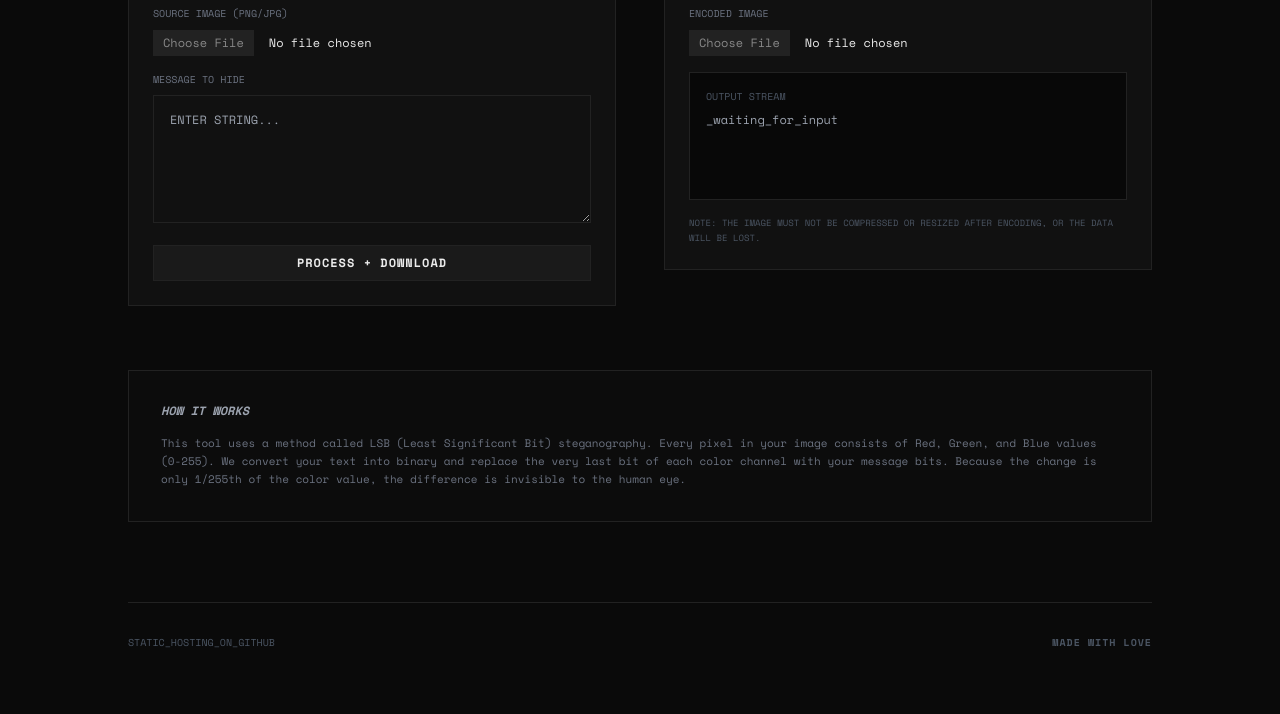
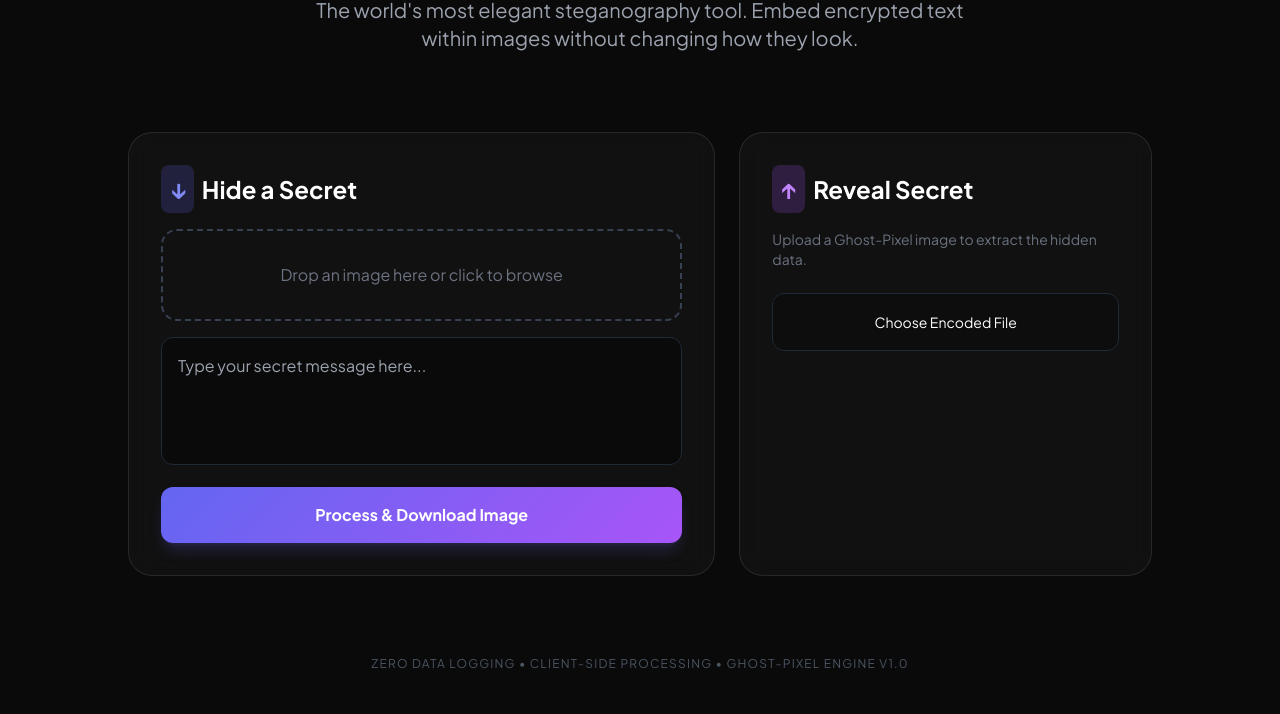
Before and after one commit to murtspad1010/ghost-pixel, a plain HTML site: page index.html in a window 1280 px wide. Shown: the part 248-962 px from the top of the page. Drawn offline with nearby package versions, Linux system fonts and the light colour scheme.

Commit message:
Update index.html

```diff
--- a/index.html
+++ b/index.html
@@ -3,160 +3,132 @@
 <head>
     <meta charset="UTF-8">
     <meta name="viewport" content="width=device-width, initial-scale=1.0">
-    <title>GHOST_PIXEL // LSB Steganography Tool</title>
+    <title>GHOST-PIXEL | Hidden in Plain Sight</title>
     <script src="https://cdn.tailwindcss.com"></script>
     <style>
-        @import url('https://fonts.googleapis.com/css2?family=Space+Mono:wght@400;700&display=swap');
+        @import url('https://fonts.googleapis.com/css2?family=Plus+Jakarta+Sans:wght@300;400;700&display=swap');
 
-        :root {
-            --bg: #0a0a0a;
-            --panel: #111111;
-            --accent: #00ff41; /* Matrix Green */
-            --border: #222222;
+        body {
+            font-family: 'Plus Jakarta Sans', sans-serif;
+            background: #0a0a0a;
+            color: white;
+            overflow-x: hidden;
         }
 
-        body {
-            font-family: 'Space Mono', monospace;
-            background-color: var(--bg);
-            color: #ececec;
+        .bento-card {
+            background: rgba(255, 255, 255, 0.03);
+            border: 1px solid rgba(255, 255, 255, 0.1);
+            backdrop-filter: blur(10px);
+            border-radius: 24px;
+            transition: all 0.3s ease;
         }
 
-        .pixel-border { border: 1px solid var(--border); }
-
-        .btn {
-            background: #1a1a1a;
-            border: 1px solid var(--border);
-            padding: 8px 16px;
-            transition: all 0.15s ease;
-            text-transform: uppercase;
-            font-size: 12px;
-            letter-spacing: 1px;
+        .bento-card:hover {
+            border-color: #6366f1;
+            background: rgba(255, 255, 255, 0.05);
         }
 
-        .btn:hover {
-            border-color: var(--accent);
-            color: var(--accent);
+        .glow-text {
+            text-shadow: 0 0 20px rgba(99, 102, 241, 0.5);
         }
 
-        .status-dot {
-            height: 8px;
-            width: 8px;
-            background-color: var(--accent);
-            border-radius: 50%;
-            display: inline-block;
-            margin-right: 8px;
-            box-shadow: 0 0 8px var(--accent);
-        }
-
-        input[type="file"]::file-selector-button {
-            background: #222;
-            color: #888;
-            border: none;
-            padding: 5px 10px;
-            margin-right: 15px;
-            cursor: pointer;
-        }
-
-        textarea {
-            background: transparent;
-            border: 1px solid var(--border);
-            color: var(--accent);
-            resize: none;
-        }
-
-        textarea:focus {
-            outline: none;
-            border-color: #444;
+        .gradient-btn {
+            background: linear-gradient(135deg, #6366f1 0%, #a855f7 100%);
         }
     </style>
 </head>
-<body class="p-6 md:p-16">
+<body class="p-4 md:p-8">
 
-    <!-- HEADER -->
-    <header class="max-w-5xl mx-auto flex flex-col md:flex-row justify-between items-start md:items-end mb-12 border-b border-[#222] pb-6">
-        <div>
-            <h1 class="text-2xl font-700 tracking-tighter">GHOST_PIXEL <span class="text-xs font-normal opacity-50">v1.0.4</span></h1>
-            <p class="text-xs text-gray-500 mt-1 uppercase">Least Significant Bit (LSB) Image Encoder</p>
+    <!-- LANDING PAGE NAVIGATION -->
+    <nav class="max-w-6xl mx-auto flex justify-between items-center mb-16">
+        <div class="text-xl font-bold tracking-tighter italic">GHOST-PIXEL</div>
+        <div class="hidden md:flex gap-8 text-sm text-gray-400">
+            <span>Encrypted</span>
+            <span>Serverless</span>
+            <span>Private</span>
         </div>
-        <div class="mt-4 md:mt-0 flex items-center">
-            <span class="status-dot"></span>
-            <span class="text-[10px] uppercase tracking-widest text-gray-400">Local Engine Active</span>
-        </div>
+    </nav>
+
+    <!-- HERO SECTION -->
+    <header class="max-w-4xl mx-auto text-center mb-20">
+        <h1 class="text-6xl md:text-8xl font-bold mb-6 tracking-tight">
+            Hide it in <span class="text-indigo-500 glow-text">Pixels.</span>
+        </h1>
+        <p class="text-gray-400 text-lg md:text-xl max-w-2xl mx-auto">
+            The world's most elegant steganography tool. Embed encrypted text within images without changing how they look.
+        </p>
     </header>
 
-    <!-- MAIN GRID -->
-    <main class="max-w-5xl mx-auto grid grid-cols-1 md:grid-cols-2 gap-12">
+    <!-- MAIN APP INTERFACE -->
+    <main class="max-w-5xl mx-auto grid grid-cols-1 md:grid-cols-12 gap-6">
 
-        <!-- ENCODE COLUMN -->
-        <section class="space-y-6">
-            <h2 class="text-xs font-bold uppercase border-l-2 border-green-500 pl-3">01. Inject Secret</h2>
+        <!-- ENCODE SECTION (HIDE) -->
+        <div class="md:col-span-7 bento-card p-8">
+            <h3 class="text-2xl font-bold mb-4 flex items-center gap-2">
+                <span class="p-2 bg-indigo-500/20 rounded-lg text-indigo-400">↓</span> Hide a Secret
+            </h3>
+            <div class="space-y-4">
+                <label class="block border-2 border-dashed border-gray-700 rounded-2xl p-8 text-center cursor-pointer hover:border-indigo-500 transition">
+                    <input type="file" id="upload-img" accept="image/*" class="hidden">
+                    <p id="upload-status" class="text-gray-500">Drop an image here or click to browse</p>
+                </label>
 
-            <div class="pixel-border p-6 space-y-4 bg-[#111]">
-                <div>
-                    <label class="block text-[10px] text-gray-500 uppercase mb-2">Source Image (PNG/JPG)</label>
-                    <input type="file" id="upload-img" accept="image/*" class="text-xs w-full">
-                </div>
+                <textarea id="secret-msg" placeholder="Type your secret message here..."
+                    class="w-full bg-black/40 border border-gray-800 rounded-xl p-4 h-32 focus:ring-2 ring-indigo-500 outline-none resize-none"></textarea>
 
-                <div>
-                    <label class="block text-[10px] text-gray-500 uppercase mb-2">Message to Hide</label>
-                    <textarea id="secret-msg" class="w-full h-32 p-4 text-xs" placeholder="ENTER STRING..."></textarea>
-                </div>
+                <button onclick="encodeImage()" class="w-full gradient-btn text-white font-bold py-4 rounded-xl shadow-lg shadow-indigo-500/20">
+                    Process & Download Image
+                </button>
+            </div>
+        </div>
 
-                <button onclick="encodeImage()" class="btn w-full font-bold">Process + Download</button>
+        <!-- DECODE SECTION (REVEAL) -->
+        <div class="md:col-span-5 bento-card p-8 flex flex-col justify-between">
+            <div>
+                <h3 class="text-2xl font-bold mb-4 flex items-center gap-2">
+                    <span class="p-2 bg-purple-500/20 rounded-lg text-purple-400">↑</span> Reveal Secret
+                </h3>
+                <p class="text-gray-500 text-sm mb-6">Upload a Ghost-Pixel image to extract the hidden data.</p>
+
+                <label class="block border border-gray-800 bg-black/20 rounded-xl p-4 text-center cursor-pointer hover:bg-black/40 mb-4">
+                    <input type="file" id="decode-img" accept="image/*" class="hidden">
+                    <span class="text-sm">Choose Encoded File</span>
+                </label>
             </div>
-        </section>
 
-        <!-- DECODE COLUMN -->
-        <section class="space-y-6">
-            <h2 class="text-xs font-bold uppercase border-l-2 border-gray-600 pl-3">02. Extract Secret</h2>
-
-            <div class="pixel-border p-6 space-y-4 bg-[#111]">
-                <div>
-                    <label class="block text-[10px] text-gray-500 uppercase mb-2">Encoded Image</label>
-                    <input type="file" id="decode-img" accept="image/*" class="text-xs w-full">
-                </div>
-
-                <div class="h-32 pixel-border bg-black/50 p-4 overflow-y-auto">
-                    <label class="block text-[10px] text-gray-600 uppercase mb-2">Output Stream</label>
-                    <div id="decoded-text" class="text-xs text-gray-400 break-all">_waiting_for_input</div>
-                </div>
-
-                <div class="text-[9px] text-gray-600 leading-relaxed uppercase">
-                    Note: The image must not be compressed or resized after encoding, or the data will be lost.
-                </div>
+            <div id="decoded-msg-box" class="hidden mt-4 p-4 bg-indigo-500/10 border border-indigo-500/30 rounded-xl">
+                <p class="text-xs uppercase text-indigo-400 font-bold mb-2">Message Found:</p>
+                <p id="decoded-text" class="text-white break-all"></p>
             </div>
-        </section>
+        </div>
 
     </main>
 
-    <!-- THEORY SECTION -->
-    <article class="max-w-5xl mx-auto mt-16 p-8 border border-[#222] bg-[#0c0c0c]">
-        <h3 class="text-xs font-bold uppercase mb-4 text-gray-400 italic">How it works</h3>
-        <p class="text-[11px] text-gray-500 leading-relaxed">
-            This tool uses a method called LSB (Least Significant Bit) steganography. Every pixel in your image consists of Red, Green, and Blue values (0-255). We convert your text into binary and replace the very last bit of each color channel with your message bits. Because the change is only 1/255th of the color value, the difference is invisible to the human eye.
-        </p>
-    </article>
-
-    <!-- FOOTER -->
-    <footer class="max-w-5xl mx-auto mt-20 pt-8 border-t border-[#222] flex justify-between items-center text-[10px] text-gray-600">
-        <div>STATIC_HOSTING_ON_GITHUB</div>
-        <div class="tracking-widest uppercase font-bold">Made with love</div>
+    <footer class="mt-20 text-center text-gray-600 text-xs tracking-widest uppercase">
+        Zero Data Logging • Client-Side Processing • Ghost-Pixel Engine v1.0
     </footer>
 
+    <!-- LOGIC -->
     <canvas id="canvas" class="hidden"></canvas>
 
     <script>
         const canvas = document.getElementById('canvas');
         const ctx = canvas.getContext('2d');
 
+        // HELPER: Upload status feedback
+        document.getElementById('upload-img').onchange = e => {
+            document.getElementById('upload-status').innerText = e.target.files[0].name;
+        };
+
+        // 1. ENCODE LOGIC (The "Hide" Function)
         function encodeImage() {
             const fileInput = document.getElementById('upload-img');
             const message = document.getElementById('secret-msg').value;
 
-            if (!fileInput.files[0] || !message) return alert("Err: Missing parameters.");
+            if (!fileInput.files[0] || !message) return alert("Upload an image and write a message!");
 
             const reader = new FileReader();
-            reader.onload = (e) => {
+            reader.onload = (event) => {
                 const img = new Image();
                 img.onload = () => {
                     canvas.width = img.width;
@@ -166,32 +138,33 @@
                     const imgData = ctx.getImageData(0, 0, canvas.width, canvas.height);
                     const data = imgData.data;
 
-                    // Message markers
-                    const secret = "START>>" + message + "<<END";
+                    // Add a signature and length to the message
+                    const secret = "@@" + message + "##";
                     let binaryMsg = "";
                     for (let i = 0; i < secret.length; i++) {
-                        binaryMsg += secret[i].charCodeAt(0).toString(2).padStart(8, '0');
+                        let bin = secret[i].charCodeAt(0).toString(2);
+                        binaryMsg += bin.padStart(8, '0');
                     }
 
-                    if (binaryMsg.length > data.length / 4) {
-                        return alert("Err: Message too large for this image.");
-                    }
-
+                    // Loop through pixels and modify the Least Significant Bit (LSB)
                     for (let i = 0; i < binaryMsg.length; i++) {
                         data[i * 4] = (data[i * 4] & 0xFE) | parseInt(binaryMsg[i]);
                     }
 
                     ctx.putImageData(imgData, 0, 0);
+
+                    // Trigger download
                     const link = document.createElement('a');
-                    link.download = 'ghost_output.png';
+                    link.download = 'encoded-image.png';
                     link.href = canvas.toDataURL('image/png');
                     link.click();
                 };
-                img.src = e.target.result;
+                img.src = event.target.result;
             };
             reader.readAsDataURL(fileInput.files[0]);
         }
 
+        // 2. DECODE LOGIC (The "Seek" Function)
         document.getElementById('decode-img').onchange = (e) => {
             const reader = new FileReader();
             reader.onload = (event) => {
@@ -215,17 +188,16 @@
                         msg += String.fromCharCode(charCode);
                     }
 
-                    const start = msg.indexOf("START>>");
-                    const end = msg.indexOf("<<END");
+                    // Extract text between markers @@ and ##
+                    const start = msg.indexOf("@@");
+                    const end = msg.indexOf("##");
 
-                    const output = document.getElementById('decoded-text');
                     if (start !== -1 && end !== -1) {
-                        output.innerText = msg.substring(start + 7, end);
-                        output.classList.remove('text-gray-400');
-                        output.classList.add('text-green-500');
+                        const finalMsg = msg.substring(start + 2, end);
+                        document.getElementById('decoded-text').innerText = finalMsg;
+                        document.getElementById('decoded-msg-box').classList.remove('hidden');
                     } else {
-                        output.innerText = "NO_DATA_FOUND";
-                        output.classList.add('text-red-900');
+                        alert("No hidden message found in this image.");
                     }
                 };
                 img.src = event.target.result;
```
